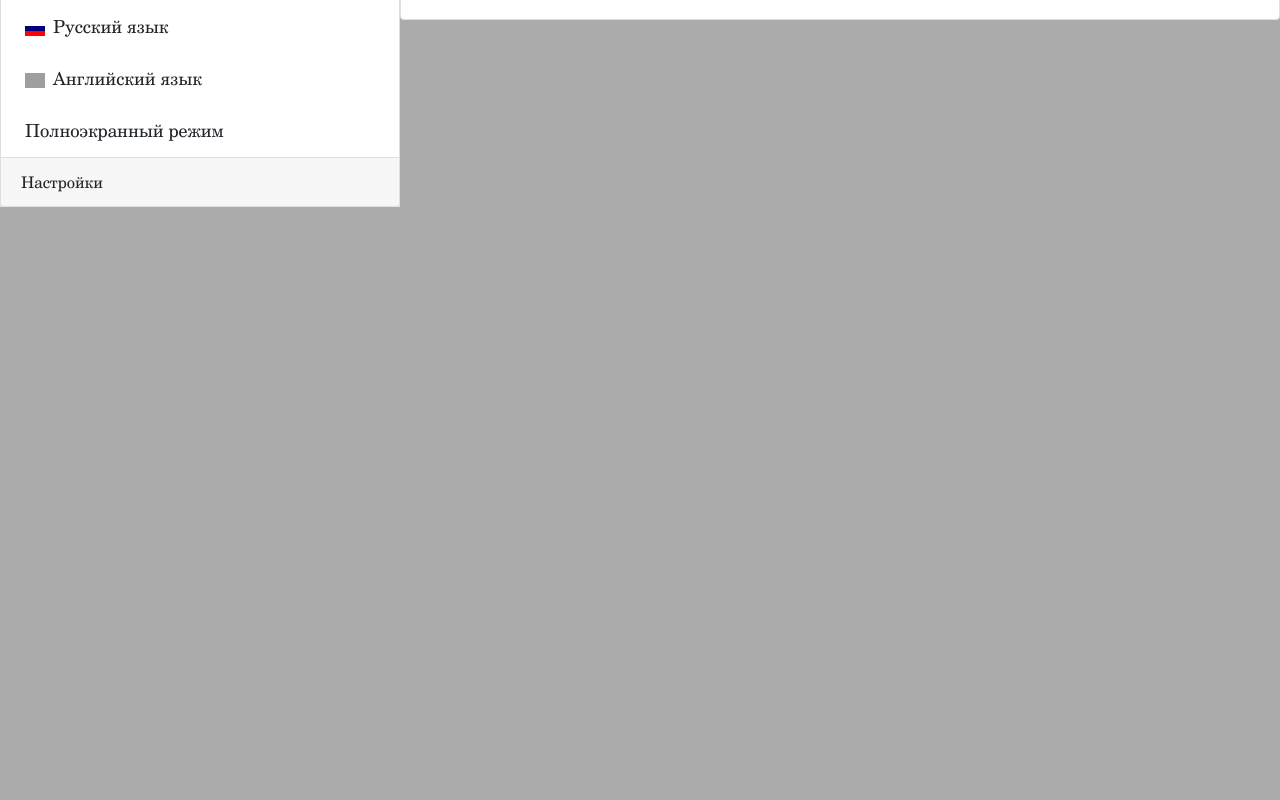
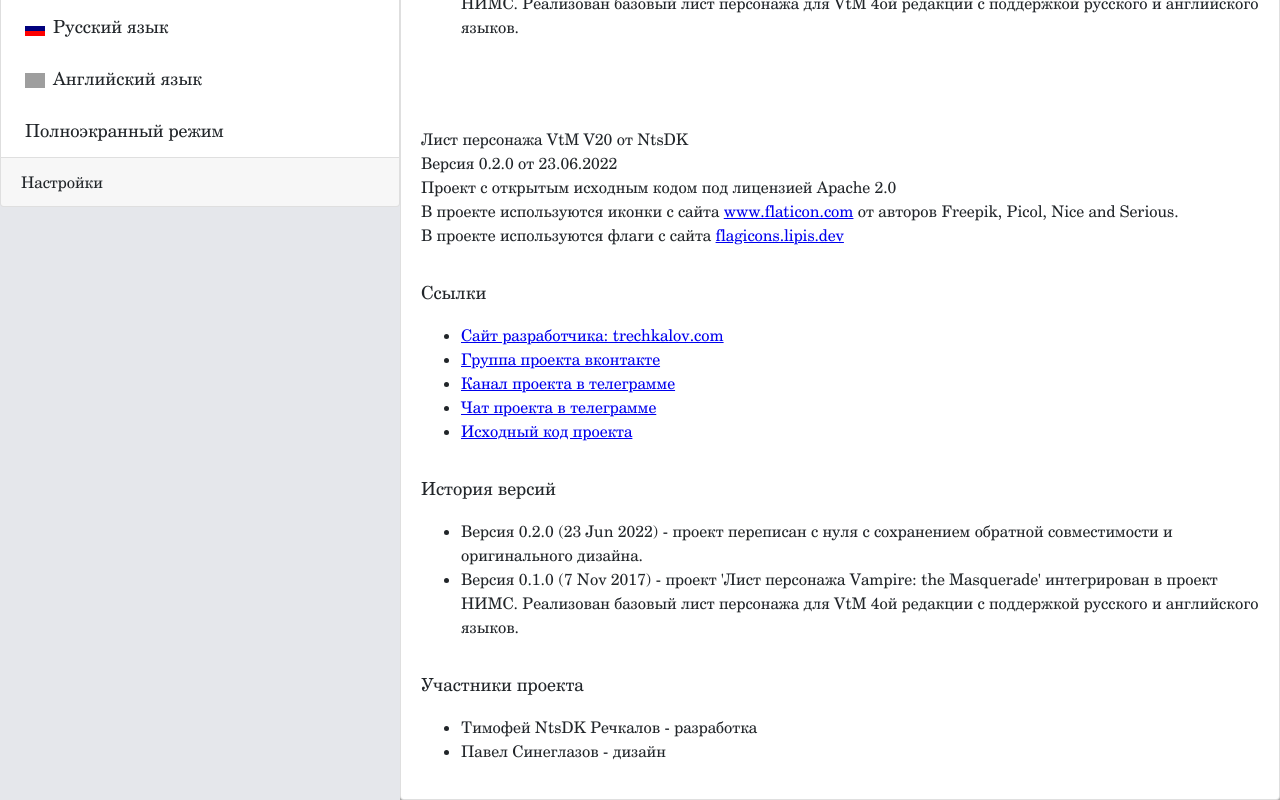
Before and after one commit to NtsDK/vtmcl, a React (Create React App) app: page /about in a window 1280 px wide. Shown: the part 334-1134 px from the top of the page. Before the commit the page ends 800 px from the top, so only its background shows below. Built offline with nearby package versions, Linux system fonts and the light colour scheme; grey boxes are pictures that could not be loaded.

Commit message:
Updating about page

```diff
--- a/src/ui/AboutPage/AboutPage.css
+++ b/src/ui/AboutPage/AboutPage.css
@@ -0,0 +1,18 @@
+/* based on https://developer.mozilla.org/en-US/docs/Learn/CSS/Styling_text/Styling_links */
+
+.AboutPage a {
+  text-decoration: underline;
+}
+.AboutPage ul {
+  list-style-type: disc;
+  margin-block-start: 1em;
+  margin-block-end: 1em;
+  margin-inline-start: 0px;
+  margin-inline-end: 0px;
+  padding-inline-start: 40px;
+  /* text-decoration: underline; */
+}
+
+.AboutPage a:link           { color: rgb(0, 0, 238) }  /* unvisited links       */
+.AboutPage a:visited        { color: rgb(85, 26, 139) }  /* visited links         */
+.AboutPage a:active         { color: red }  /* active links          */
--- a/src/ui/AboutPage/AboutPage.tsx
+++ b/src/ui/AboutPage/AboutPage.tsx
@@ -16,8 +16,7 @@
         <Card.Body>
           <div>{t('about.about-authors')}</div>
           <br/>
-          <span>{t('about.site-mention')} </span>
-          <a href="http://trechkalov.com">trechkalov.com</a>
+          <a href="http://trechkalov.com">{t('about.site-mention')} trechkalov.com</a>
           <span>{t('about.site-description')}</span>
           <br/>
           <br/>
@@ -31,6 +30,65 @@
           <ul>
             <li>{t('about.var010')}</li>
           </ul>
+          <br/>
+          <br/>
+          <br/>
+
+
+          <div>
+            <div className="tw-mb-8">
+              <p>Лист персонажа VtM V20 от NtsDK</p>
+              <p>Версия 0.2.0 от 23.06.2022</p>
+              <p>Проект с открытым исходным кодом под лицензией Apache 2.0</p>
+              <p>В проекте используются иконки с сайта <a href="www.flaticon.com">www.flaticon.com</a> от авторов Freepik, Picol, Nice and Serious.</p>
+              <p>В проекте используются флаги с сайта <a href="flagicons.lipis.dev">flagicons.lipis.dev</a></p>
+            </div>
+
+            <div className="tw-mb-8">
+              <h2 className="tw-text-lg tw-mb-4">Ссылки</h2>
+              <ul>
+                <li>
+                  <a href="http://trechkalov.com">Сайт разработчика: trechkalov.com</a>
+                </li>
+                <li>
+                  <a href="https://vk.com/ntsdk_wod_software">Группа проекта вконтакте</a>
+                </li>
+                <li>
+                  <a href="https://t.me/ntsdk_wod_software">Канал проекта в телеграмме</a>
+                </li>
+                <li>
+                  <a href="https://t.me/ntsdk_wod_software_chat">Чат проекта в телеграмме</a>
+                </li>
+                <li>
+                  <a href="https://github.com/NtsDK/vtmcl">Исходный код проекта</a>
+                </li>
+              </ul>
+            </div>
+
+            <div className="tw-mb-8">
+              <h2 className="tw-text-lg tw-mb-4">История версий</h2>
+              <ul>
+                <li>
+                  Версия 0.2.0 (23 Jun 2022) - проект переписан с нуля с сохранением обратной совместимости и оригинального дизайна.
+                </li>
+                <li>
+                  Версия 0.1.0 (7 Nov 2017) - проект 'Лист персонажа Vampire: the Masquerade' интегрирован в проект НИМС. Реализован базовый лист персонажа для VtM 4ой редакции с поддержкой русского и английского языков.
+                </li>
+              </ul>
+            </div>
+          </div>
+
+          <div>
+            <h2 className="tw-text-lg">Участники проекта</h2>
+            <ul>
+              <li>
+                Тимофей NtsDK Речкалов - разработка
+              </li>
+              <li>
+                Павел Синеглазов - дизайн
+              </li>
+            </ul>
+          </div>
         </Card.Body>
       </Card>
     </div>
```
